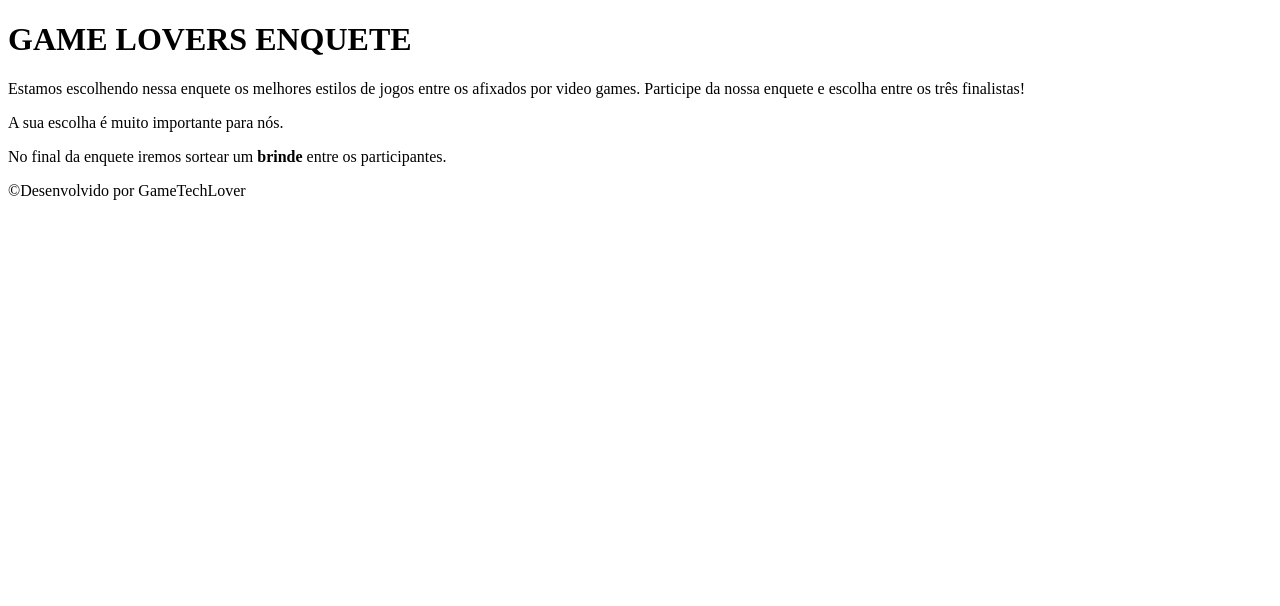
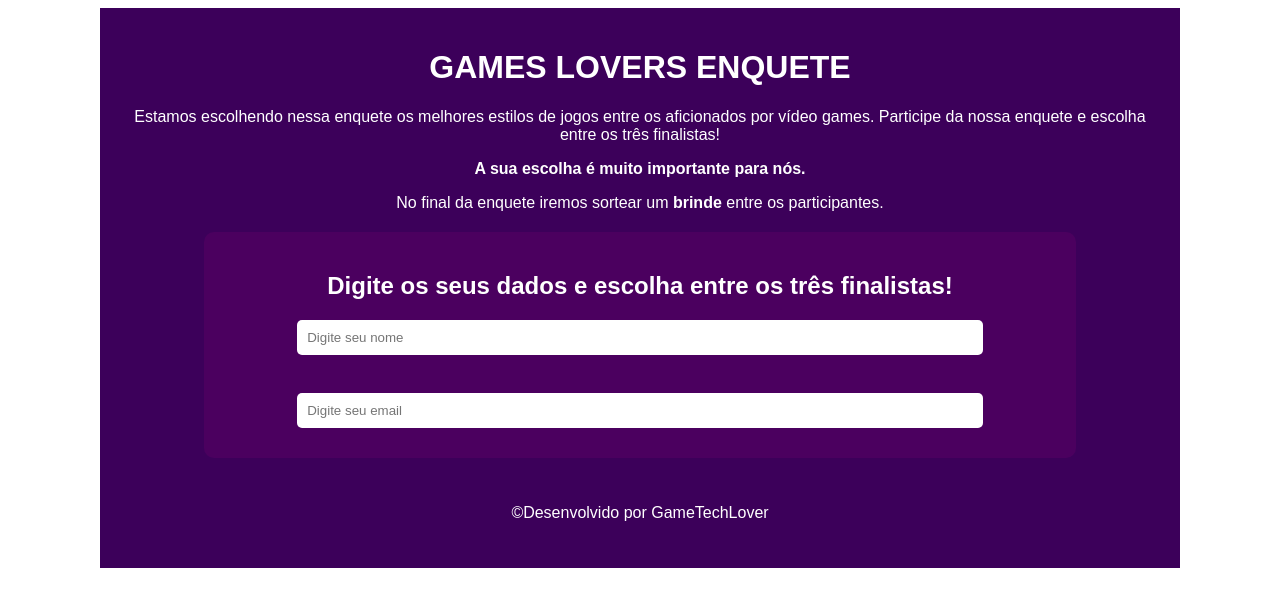
Before and after one commit to GuilhermeCN-web/capitulo-2-modulo-1-bootcamp, a plain HTML site: page index.html in a window 1280 px wide. Drawn offline with Linux system fonts and the light colour scheme.

Commit message:
issue forms concluida

```diff
--- a/index.html
+++ b/index.html
@@ -1,18 +1,27 @@
 <!DOCTYPE html>
-<html lang="en">
+<html lang="pt-BR">
 <head>
     <meta charset="UTF-8">
     <meta name="viewport" content="width=device-width, initial-scale=1.0">
-    <title>Document</title>
+    <title>Games Lovers Enquete</title>
+    <link rel="stylesheet" href="style.css">
 </head>
 <body>
     <div class="container">
-        <h1>GAME LOVERS ENQUETE</h1>
-        <p>Estamos escolhendo nessa enquete os melhores estilos de jogos entre os afixados por video games. Participe da nossa enquete e escolha entre os três finalistas!</p>
-        <p>A sua escolha é muito importante para nós.</p>
+        <h1>GAMES LOVERS ENQUETE</h1>
+        <p>Estamos escolhendo nessa enquete os melhores estilos de jogos entre os aficionados por vídeo games. Participe da nossa enquete e escolha entre os três finalistas!</p>
+        <p><strong>A sua escolha é muito importante para nós.</strong></p>
         <p>No final da enquete iremos sortear um <strong>brinde</strong> entre os participantes.</p>
 
+    <div class="form-container">
+        <h2>Digite os seus dados e escolha entre os três finalistas!</h2>
+        <input type="text" placeholder="Digite seu nome">
+        <br>
+        <input type="email" placeholder="Digite seu email">
+    </div>
+    <footer>
         <p>&copy;Desenvolvido por GameTechLover</p>
+    </footer>
     </div>
 </body>
 </html>
--- /dev/null
+++ b/style.css
@@ -0,0 +1,35 @@
+body {
+    font-family: Arial, sans-serif;
+    background-color: white;
+    color: white;
+    text-align: center;
+    margin-left: 100px;
+    margin-right: 100px;
+    padding: 0;
+}
+.container {
+    background-color: #3c005a;
+    padding: 20px;
+}
+
+.form-container {
+    background-color: #4b005f;
+    padding: 20px;
+    margin: 20px auto;
+    width: 80%;
+    border-radius: 10px;
+}
+input {
+    display: block;
+    width: 80%;
+    padding: 10px;
+    margin: 10px auto;
+    border: none;
+    border-radius: 5px;
+}
+
+footer {
+    margin-top: 20px;
+    padding: 10px;
+    background-color: #3c005a;
+}
```
